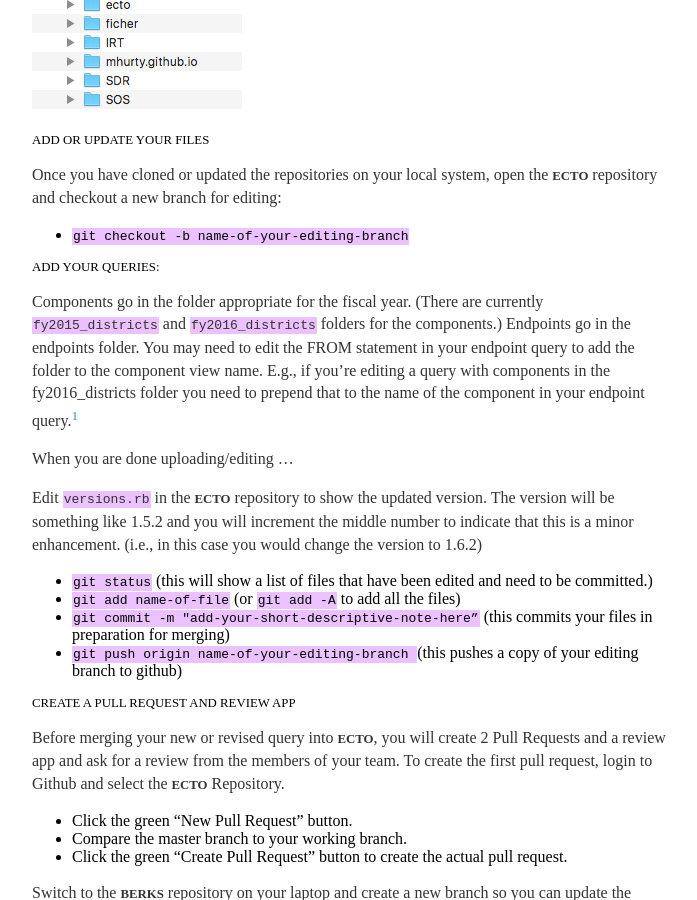
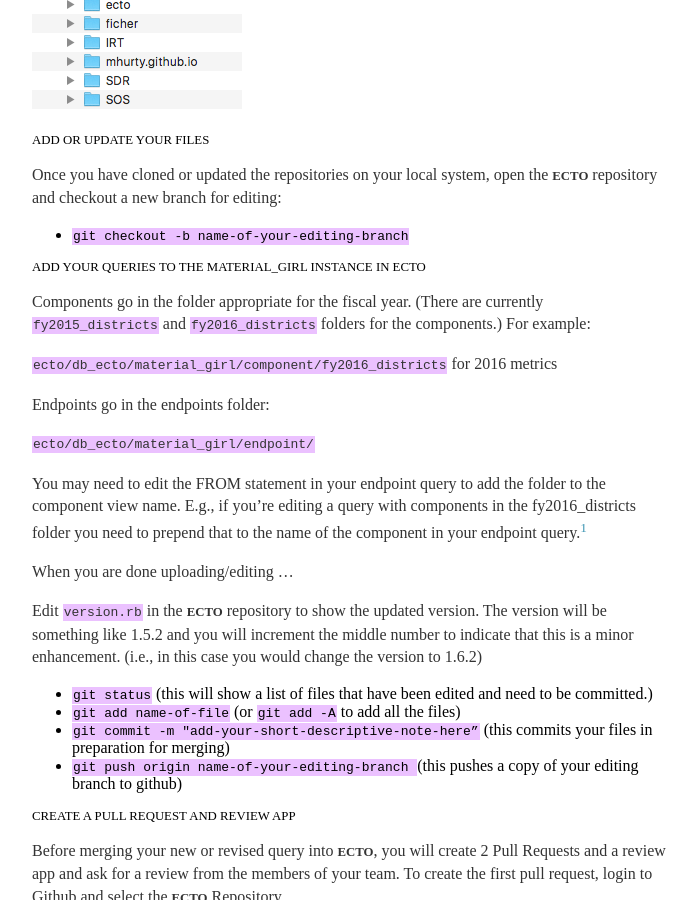
Before and after one commit to mhurty/mhurty.github.io, a Jekyll site: the page built from _posts/2016-07-13-how-to-post.md, in a window 1280 px wide and 900 px high, scrolled down 611 px. Shown: the whole window, without its empty margins (288-985 px from the left). Built offline with Jekyll 4.4.1, drawn with Linux system fonts in a browser that asks for light colours.

Commit message:
more changes to footnotes

```diff
--- a/_posts/2016-07-13-how-to-post.md
+++ b/_posts/2016-07-13-how-to-post.md
@@ -31,14 +31,22 @@ Once you have cloned or updated the repositories on your local system, open the
 
 - `git checkout -b name-of-your-editing-branch`
 
-Add your queries:
+Add your queries to the Material\_Girl instance in ecto
 -----------------
 
-Components go in the folder appropriate for the fiscal year. (There are currently `fy2015_districts` and `fy2016_districts` folders for the components.) Endpoints go in the endpoints folder. You may need to edit the FROM statement in your endpoint query to add the folder to the component view name. E.g., if you're editing a query with components in the fy2016_districts folder you need to prepend that to the name of the component in your endpoint query.<sup id='fnref1'>[1]</sup>
+Components go in the folder appropriate for the fiscal year. (There are currently `fy2015_districts` and `fy2016_districts` folders for the components.) For example:
+
+`ecto/db_ecto/material_girl/component/fy2016_districts` for 2016 metrics
+
+Endpoints go in the endpoints folder:
+
+`ecto/db_ecto/material_girl/endpoint/`
+
+You may need to edit the FROM statement in your endpoint query to add the folder to the component view name. E.g., if you're editing a query with components in the fy2016_districts folder you need to prepend that to the name of the component in your endpoint query.<sup id='fnref1'>[1]</sup>
 
 When you are done uploading/editing ...
 
-Edit `versions.rb` in the **ecto** repository to show the updated version. The version will be something like 1.5.2 and you will increment the middle number to indicate that this is a minor enhancement. (i.e., in this case you would change the version to 1.6.2)
+Edit `version.rb` in the **ecto** repository to show the updated version. The version will be something like 1.5.2 and you will increment the middle number to indicate that this is a minor enhancement. (i.e., in this case you would change the version to 1.6.2)
 
 - `git status`
 (this will show a list of files that have been edited and need to be committed.)
```
